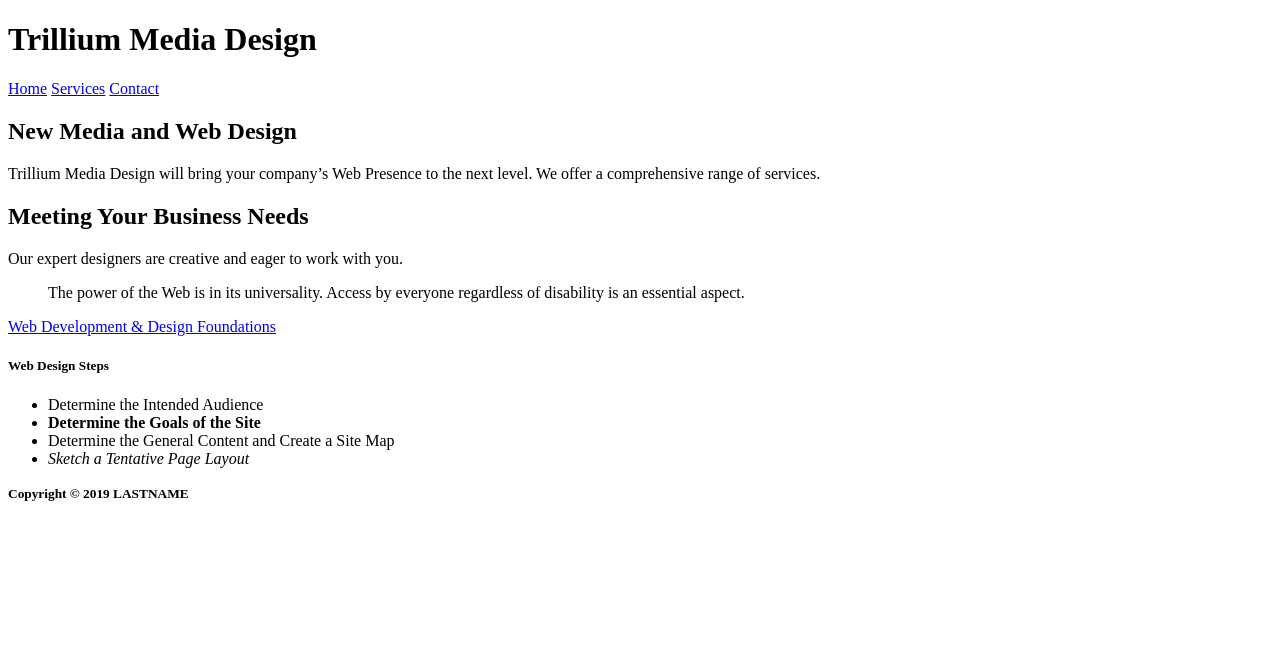
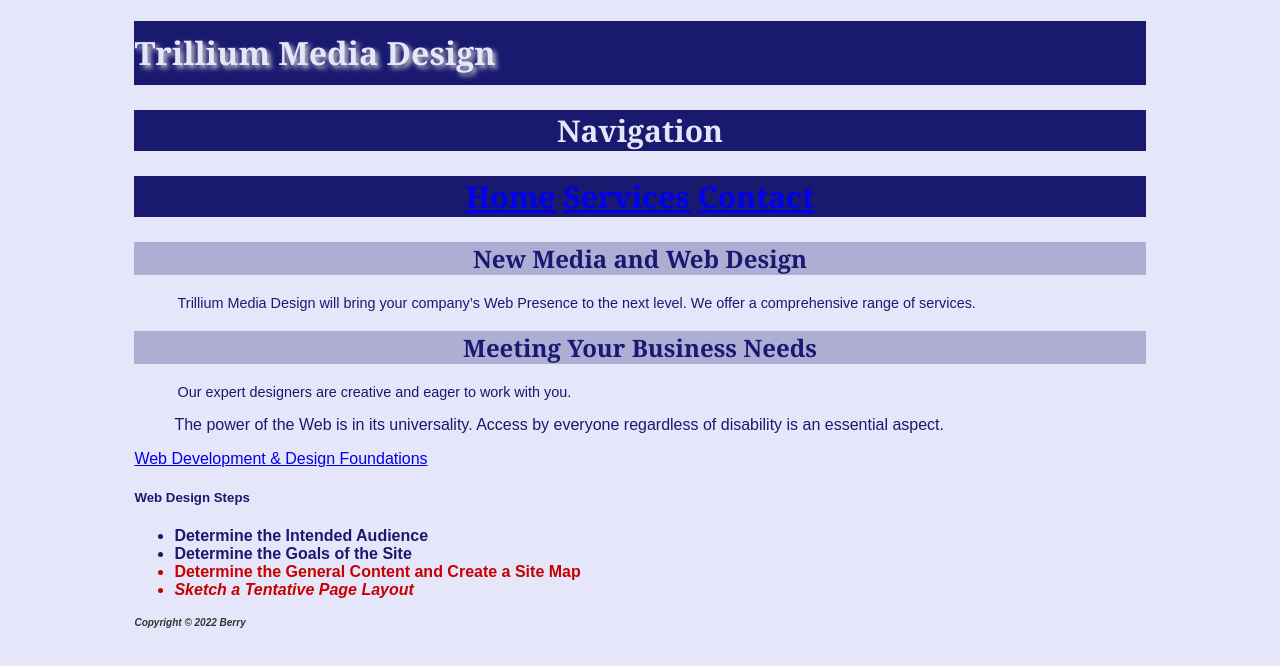
Before and after one commit to 44144-Sp22/ch3inclassnotes-PaigeBerry, a plain HTML site: page index.html in a window 1280 px wide. Drawn offline with Linux system fonts and the light colour scheme.

Commit message:
Berry Ch3 InClassNotes

```diff
--- a/index.html
+++ b/index.html
@@ -1,15 +1,20 @@
 <!DOCTYPE html>
 <html lang="en">
+
 <head>
-		<title>LASTNAME Chapter 3 InClass Notes</title>
+	<title>Berry Chapter 3 InClass Notes</title>
 	<meta charset="utf-8">
+	<link href="style.css" rel="stylesheet">
 </head>
+
 <body>
+	<div id="wrapper">
 		<!-- Structural Elements - header, nav, main, footer -->
-        <header>
+		<header style="background-color: #b5b5b5;color: #e6e6e6;">
 			<h1>Trillium Media Design</h1>
 		</header>
 		<nav>
+			<h2>Navigation<h2>
 					<!-- Anchor tags - specifies hyperlink reference to a file. Relative Links - link to pages on own site. -->
 					<a href="index.html">Home</a>
 					<a href="services.html">Services</a>
@@ -32,14 +37,15 @@
 			<ul>
 				<li>Determine the Intended Audience</li>
 				<li><strong>Determine the Goals of the Site</strong></li>
-                <li>Determine the General Content and Create a Site Map</li>
-                <li><em>Sketch a Tentative Page Layout</em></li>
+				<li class="feature">Determine the General Content and Create a Site Map</li>
+				<li class="feature"><em>Sketch a Tentative Page Layout</em></li>
 			</ul>
 
 		</main>
 		<footer>
-            <small><strong>Copyright &copy; 2019 LASTNAME</strong></small>
+			<small><strong>Copyright &copy; 2022 Berry</strong></small>
 		</footer>
+	</div>
+</body>
 
-    </body>
 </html>
--- /dev/null
+++ b/style.css
@@ -0,0 +1,55 @@
+body {
+  background-color: #e6e6fa;
+  color: #191970;
+  font-family: Arial, Verdana, sans-serif;
+}
+
+h1 {
+  background-color: #191970;
+  color: #e6e6fa;
+  line-height: 200%;
+  font-family: Georgia, "Times New Roman", serif;
+  text-shadow: 3px 3px 5px #cccccc;
+}
+
+h2 {
+  background-color: #aeaed4;
+  color: #191970;
+  font-family: Georgia, "Times New Roman", serif;
+  text-align: center;
+}
+
+p {
+  font-size: .90em;
+  text-indent: 3em;
+}
+
+ul {
+  font-weight: bold;
+}
+
+nav {
+  font-weight: bold;
+  font-size: 1.25em;
+}
+
+#wrapper {
+  margin-left: auto;
+  margin-right: auto;
+  width: 80%;
+}
+
+.feature {
+  color: #c70000;
+}
+
+footer {
+  color: #333333;
+  font-size: .75em;
+  font-style: italic;
+}
+
+nav h2 {
+  background-color: #191970;
+  color: #e6e6fa;
+}
```
Also changed, not shown: contact.html (+8 -3 lines), services.html (+8 -3 lines). Lines whose indentation alone changed are shown as unchanged.
